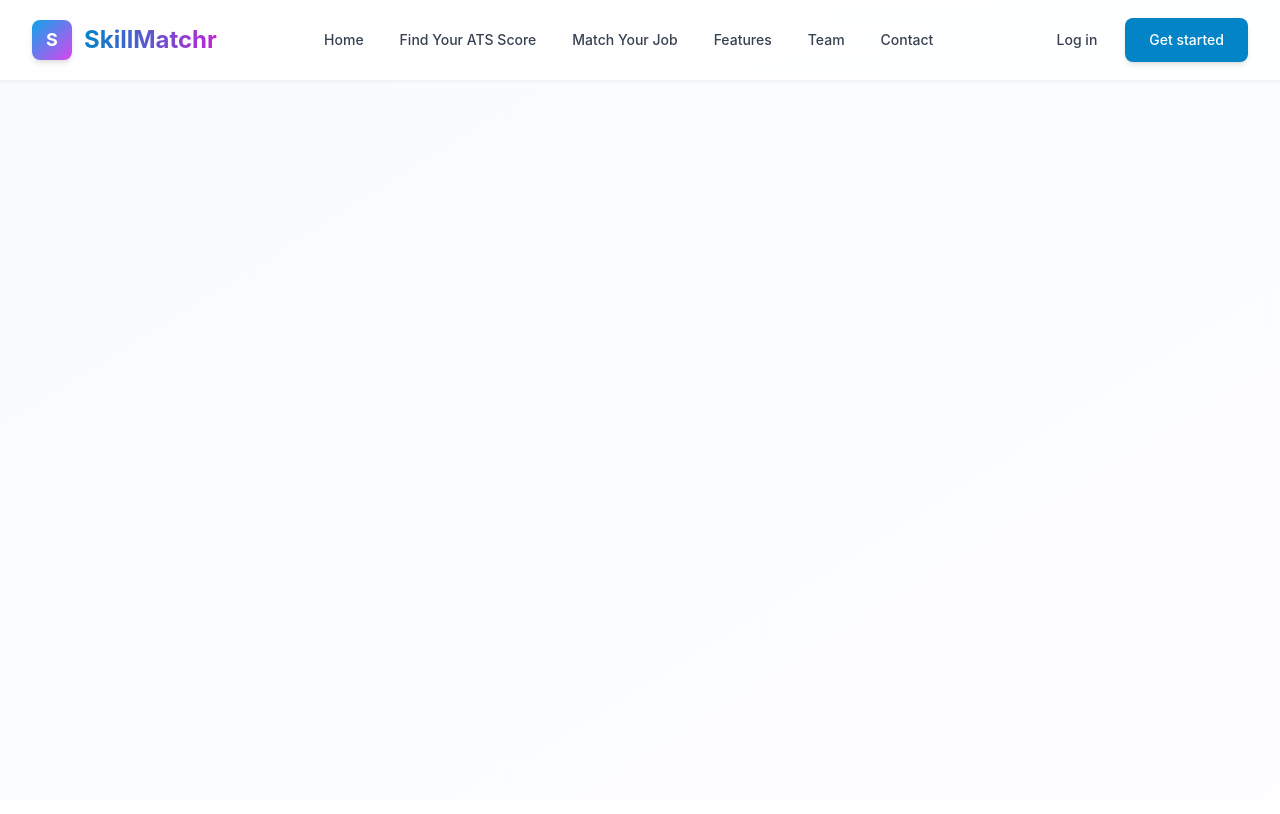
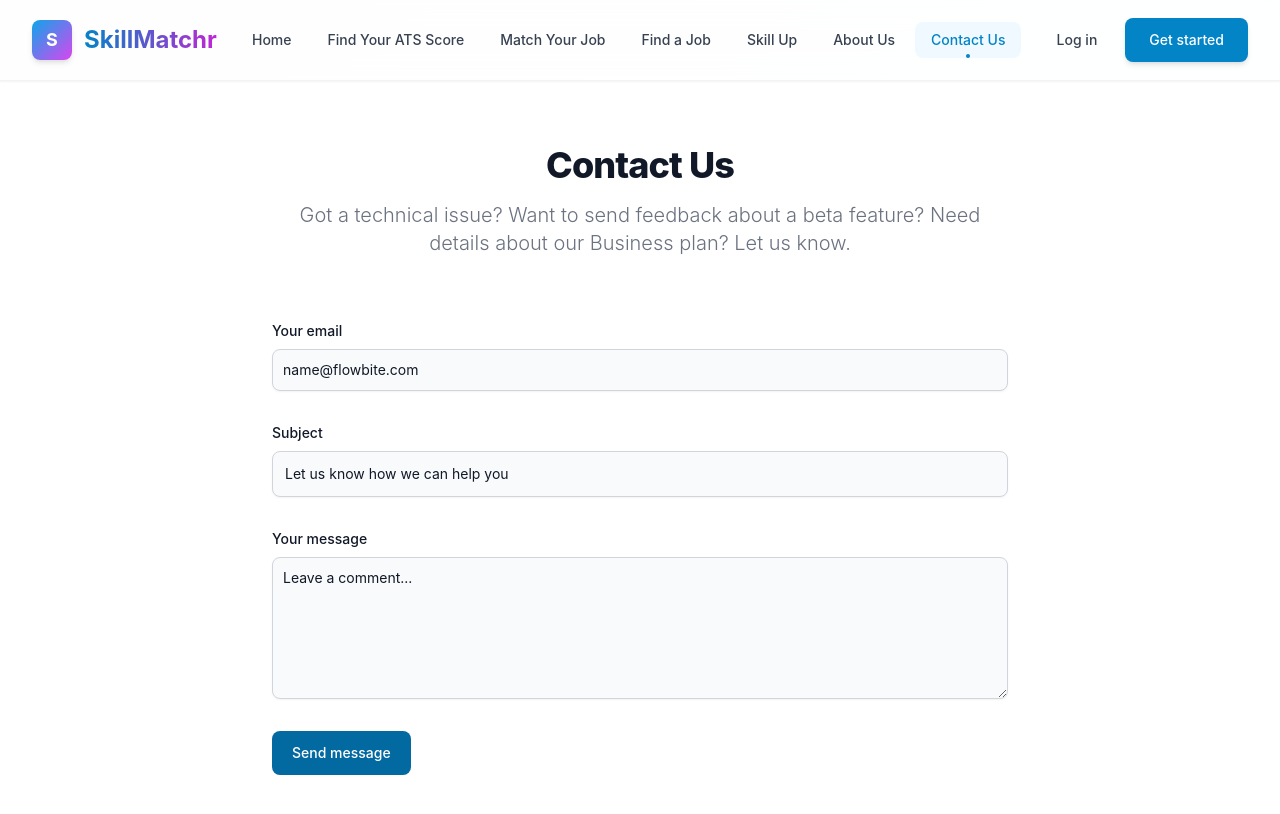
Before and after one commit to anjuladabarera/AI-ResumeAnalyzer, a React app in the folder frontend/: page /contactUs in a window 1280 px wide. Shown: the top 814 px of the page. Built offline with nearby package versions, Linux system fonts and the light colour scheme; the HTML template or start-up script is replaced by a standard one.

Commit message:
feat: Add Contact Us and Find a Job pages; update Navbar and App routes

```diff
--- a/frontend/src/App.jsx
+++ b/frontend/src/App.jsx
@@ -5,6 +5,7 @@
 import UploadJobDescription from "./pages/uploadJobDescription.jsx";
 import UploadPDFATSScore from "./pages/uploadPDFATSScore.jsx";
 import Navbar from "./components/navbar.jsx";
+import ContactUs from "./pages/contactUs.jsx";
 
 const App = () => {
   return (
@@ -17,6 +18,10 @@
         <Route path="/" element={<HomePage />} />
         <Route path="/getATSScore" element={<UploadPDFATSScore />} />
         <Route path="/compareJobs" element={<UploadJobDescription />} />
+        <Route path="/findAJob" element={<div>Find a Job Page - Coming Soon</div>} />
+        <Route path="/skillUp" element={<div>Skill Up Page - Coming Soon</div>} />
+        {/* <Route path="/aboutUs" element={<AboutUS />}/> */}
+        <Route path="/contactUs" element={<ContactUs/>}/>
       </Routes>
     </>
   );
--- a/frontend/src/components/hero.jsx
+++ b/frontend/src/components/hero.jsx
@@ -44,12 +44,7 @@
                 </svg>
               </Link>
 
-              <Link
-                to="/contact"
-                className="btn-secondary inline-flex items-center justify-center text-base"
-              >
-                Speak to Sales
-              </Link>
+
             </div>
 
             {/* Trust indicators */}
--- /dev/null
+++ b/frontend/src/pages/contactUs.jsx
@@ -0,0 +1,64 @@
+import React from "react";
+
+const ContactUs = () => {
+  return (
+    <section className="bg-white dark:bg-gray-900">
+      <div className="py-8 lg:py-16 px-4 mx-auto max-w-screen-md">
+        <h2 className="mb-4 text-4xl tracking-tight font-extrabold text-center text-gray-900 dark:text-white">
+          Contact Us
+        </h2>
+        <p className="mb-8 lg:mb-16 font-light text-center text-gray-500 dark:text-gray-400 sm:text-xl">
+          Got a technical issue? Want to send feedback about a beta feature? Need details about our Business plan? Let us know.
+        </p>
+        <form action="#" className="space-y-8">
+          <div>
+            <label htmlFor="email" className="block mb-2 text-sm font-medium text-gray-900 dark:text-gray-300">
+              Your email
+            </label>
+            <input
+              type="email"
+              id="email"
+              className="shadow-sm bg-gray-50 border border-gray-300 text-gray-900 text-sm rounded-lg focus:ring-primary-500 focus:border-primary-500 block w-full p-2.5 dark:bg-gray-700 dark:border-gray-600 dark:placeholder-gray-400 dark:text-white dark:focus:ring-primary-500 dark:focus:border-primary-500 dark:shadow-sm-light"
+              placeholder="name@flowbite.com"
+              required
+            />
+          </div>
+
+          <div>
+            <label htmlFor="subject" className="block mb-2 text-sm font-medium text-gray-900 dark:text-gray-300">
+              Subject
+            </label>
+            <input
+              type="text"
+              id="subject"
+              className="block p-3 w-full text-sm text-gray-900 bg-gray-50 rounded-lg border border-gray-300 shadow-sm focus:ring-primary-500 focus:border-primary-500 dark:bg-gray-700 dark:border-gray-600 dark:placeholder-gray-400 dark:text-white dark:focus:ring-primary-500 dark:focus:border-primary-500 dark:shadow-sm-light"
+              placeholder="Let us know how we can help you"
+              required
+            />
+          </div>
+
+          <div className="sm:col-span-2">
+            <label htmlFor="message" className="block mb-2 text-sm font-medium text-gray-900 dark:text-gray-400">
+              Your message
+            </label>
+            <textarea
+              id="message"
+              rows="6"
+              className="block p-2.5 w-full text-sm text-gray-900 bg-gray-50 rounded-lg shadow-sm border border-gray-300 focus:ring-primary-500 focus:border-primary-500 dark:bg-gray-700 dark:border-gray-600 dark:placeholder-gray-400 dark:text-white dark:focus:ring-primary-500 dark:focus:border-primary-500"
+              placeholder="Leave a comment..."
+            ></textarea>
+          </div>
+
+          <button
+            type="submit"
+            className="py-3 px-5 text-sm font-medium text-center text-white rounded-lg bg-primary-700 sm:w-fit hover:bg-primary-800 focus:ring-4 focus:outline-none focus:ring-primary-300 dark:bg-primary-600 dark:hover:bg-primary-700 dark:focus:ring-primary-800"
+          >
+            Send message
+          </button>
+        </form>
+      </div>
+    </section>
+  );
+};
+
+export default ContactUs;
--- /dev/null
+++ b/frontend/src/pages/findaJob.jsx
@@ -0,0 +1,14 @@
+import React, { useState, useEffect } from "react";
+import { Link } from "react-router-dom";
+import axios from "axios";
+
+
+
+return(
+
+    <div>
+        <p className="font-bold"> Coming Soon</p>
+
+
+    </div>
+)
```
Also changed, not shown: frontend/src/components/navbar.jsx (+4 -3 lines), frontend/src/pages/aboutUs.jsx (added).
